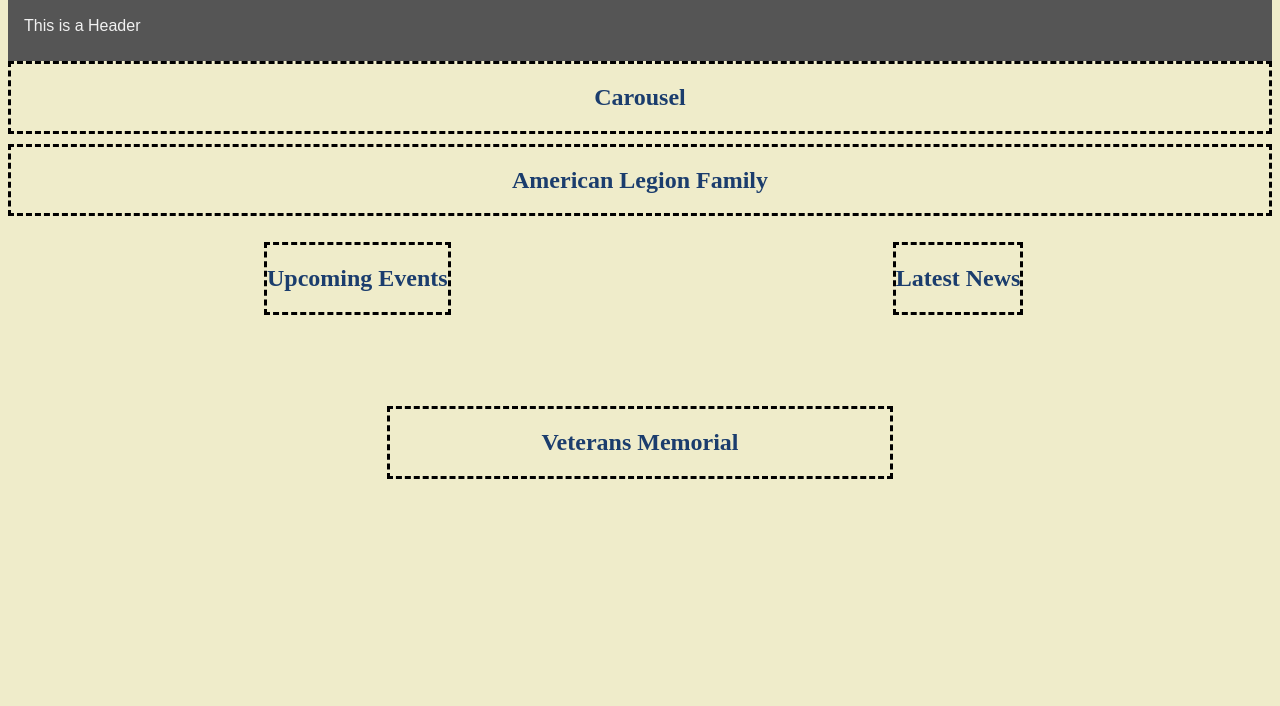
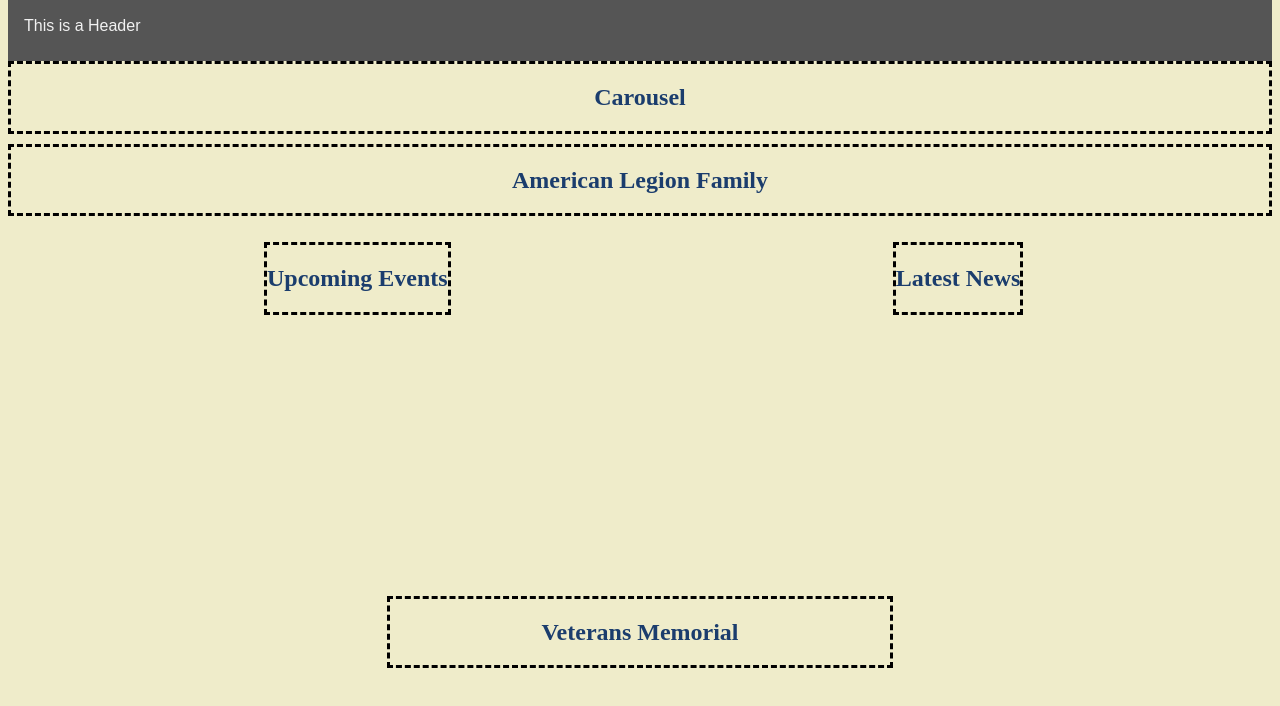
Before and after one commit to Intro-to-Web-Design/american-legion-post-285-the-powerpuff-girls-boys, a plain HTML site: page index.html in a window 1280 px wide. Shown: the part 68-774 px from the top of the page. Drawn offline with Linux system fonts and the light colour scheme.

```diff
--- a/index.html
+++ b/index.html
@@ -2,7 +2,7 @@
 <html lang="en">
     <head>
         <meta charset="utf-8">
-        <title>American Legion</title>
+        <title>American Legion Post 285</title>
         <link type="text/css" rel="stylesheet" href="styles/homepage.css" media="screen">
         <script>
             // When the user scrolls the page, execute myFunction
--- a/styles/homepage.css
+++ b/styles/homepage.css
@@ -52,7 +52,7 @@
     border-style: dashed;
     float: center;
     text-align: center;
-    margin: 15% 30% 10px 30%;
+    margin: 30% 30% 10px 30%;
 
   }
 
```
